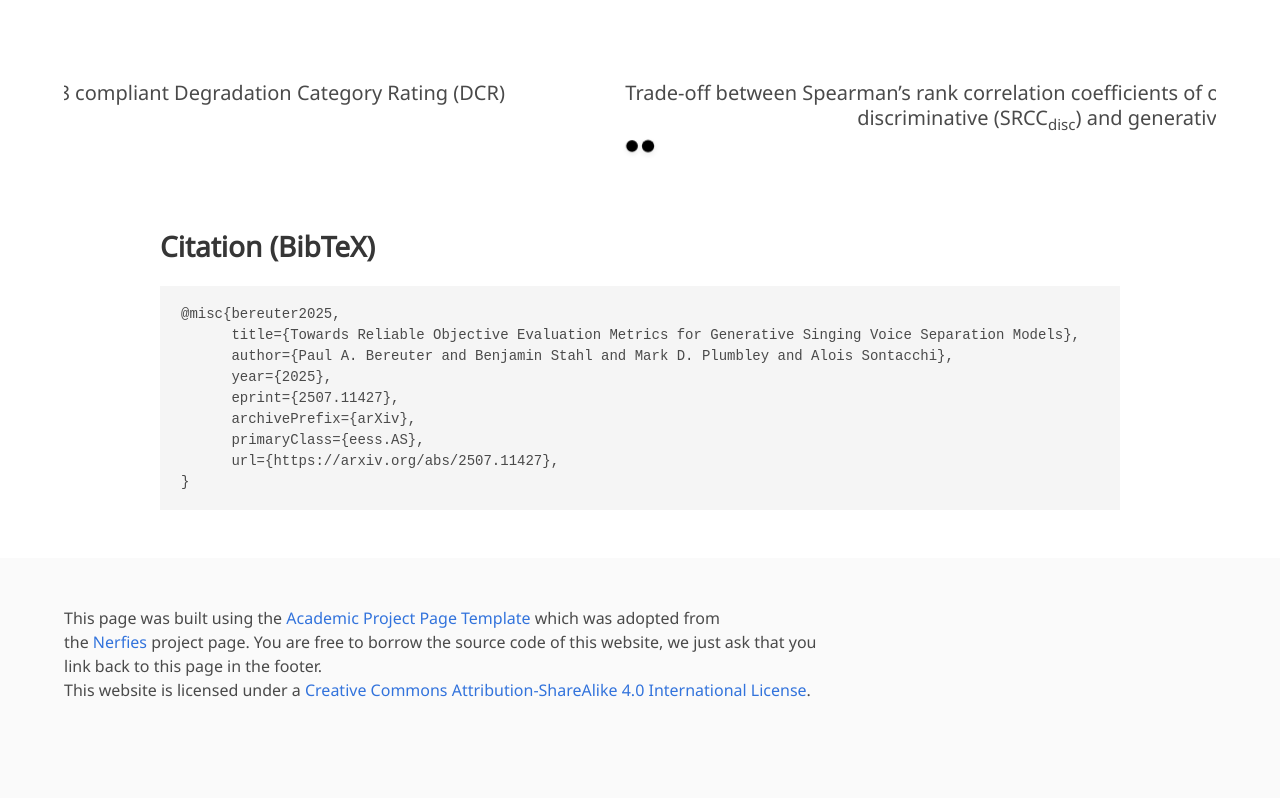
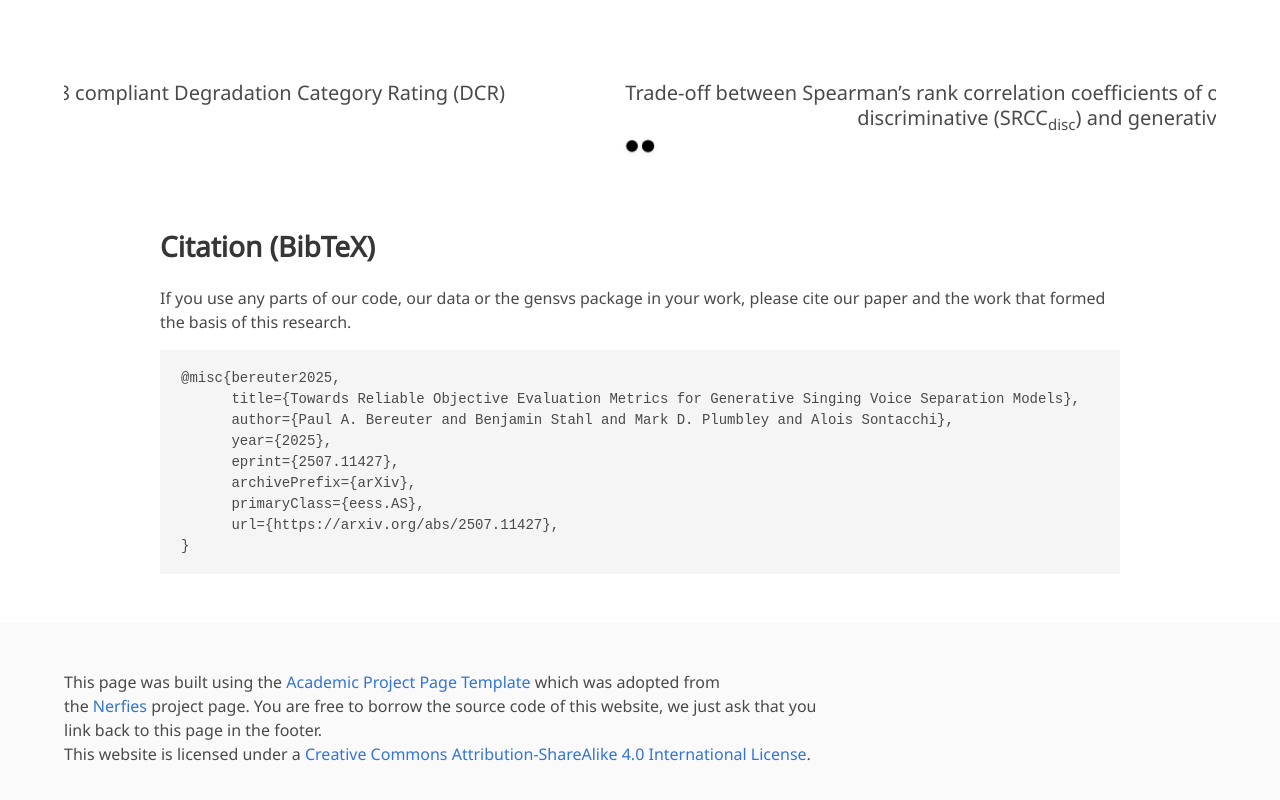
Before and after one commit to pablebe/gensvs_eval_companion_page, a website: page index.html in a window 1280 px wide. Shown: the part 7200-8000 px from the top of the page. Drawn offline with nearby package versions, Linux system fonts and the light colour scheme; some icons are missing; a web font is replaced by a local one.

Commit message:
adds text for citation section

```diff
--- a/index.html
+++ b/index.html
@@ -551,6 +551,7 @@ trogram MAE from [29]</li><li>Batch size: 1</li><li>Trained on stereo audio <li>
   <section class="section" id="BibTeX">
     <div class="container is-max-desktop content">
       <h2 class="title">Citation (BibTeX)</h2>
+      <p>If you use any parts of our code, our data or the gensvs package in your work, please cite our paper and the work that formed the basis of this research.</p>
       <pre><code>@misc{bereuter2025,
       title={Towards Reliable Objective Evaluation Metrics for Generative Singing Voice Separation Models},
       author={Paul A. Bereuter and Benjamin Stahl and Mark D. Plumbley and Alois Sontacchi},
```
